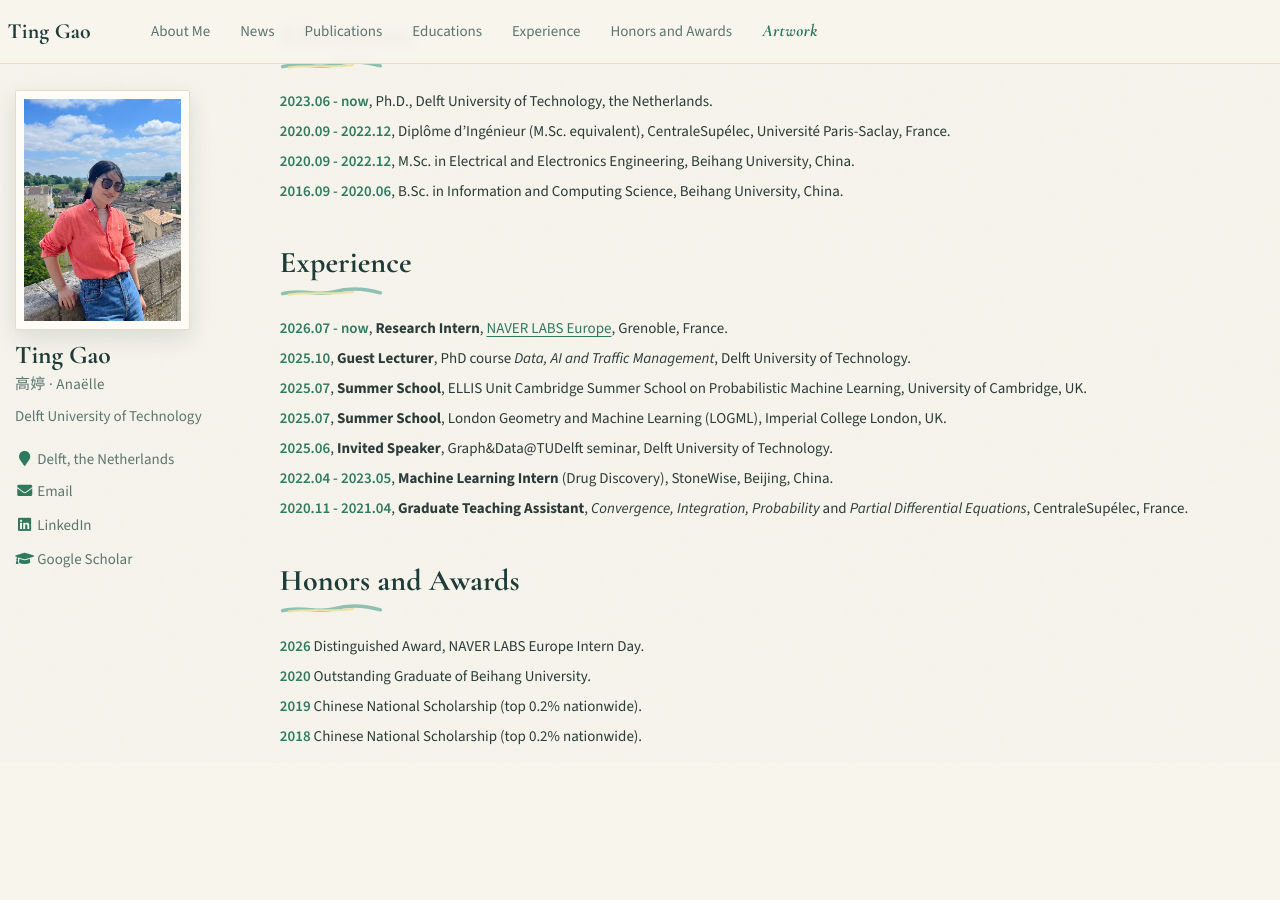
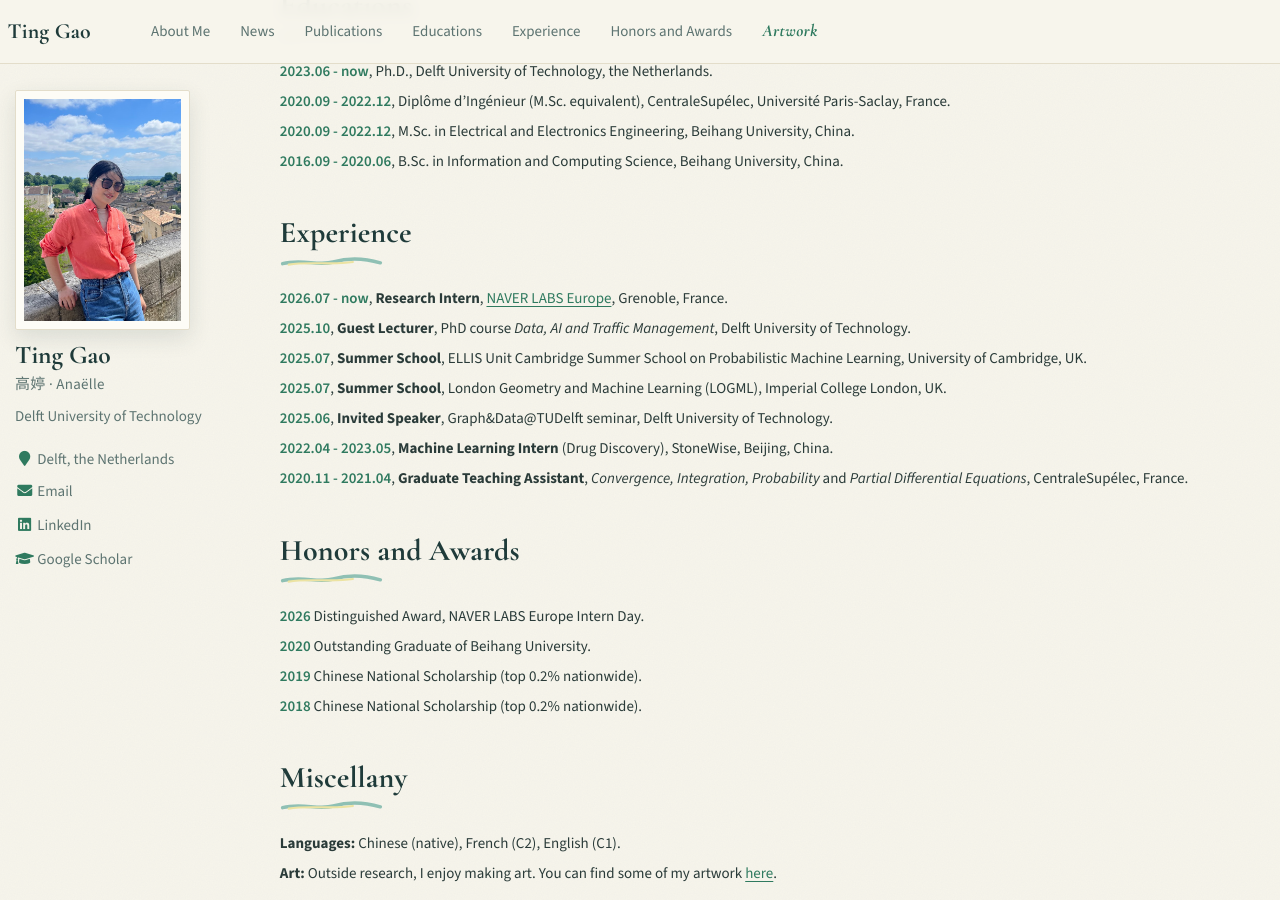
Before and after one commit to gtanaelle/gtanaelle.github.io, a Jekyll site: the page built from _pages/about.md, in a window 1280 px wide and 900 px high, scrolled down 1414 px. Built offline with Jekyll 4.4.1, drawn with Linux system fonts in a browser that asks for light colours; before the commit the page ends 2177 px from its top, so only the background shows below that; some of the changed text lies outside the part shown.

Commit message:
Add Miscellany section with languages and art
Co-Authored-By: Claude Opus 5.5 <noreply@anthropic.com>

```diff
--- a/_pages/about.md
+++ b/_pages/about.md
@@ -52,3 +50,7 @@ Outside research, I enjoy making art. You can find some of my artwork [here](/ar
 - *2020* Outstanding Graduate of Beihang University.
 - *2019* Chinese National Scholarship (top 0.2% nationwide).
 - *2018* Chinese National Scholarship (top 0.2% nationwide).
+
+# Miscellany
+- **Languages:** Chinese (native), French (C2), English (C1).
+- **Art:** Outside research, I enjoy making art. You can find some of my artwork [here](/art/).
```
Also changed, not shown: other parts of _pages/about.md (+0 -2 lines).
